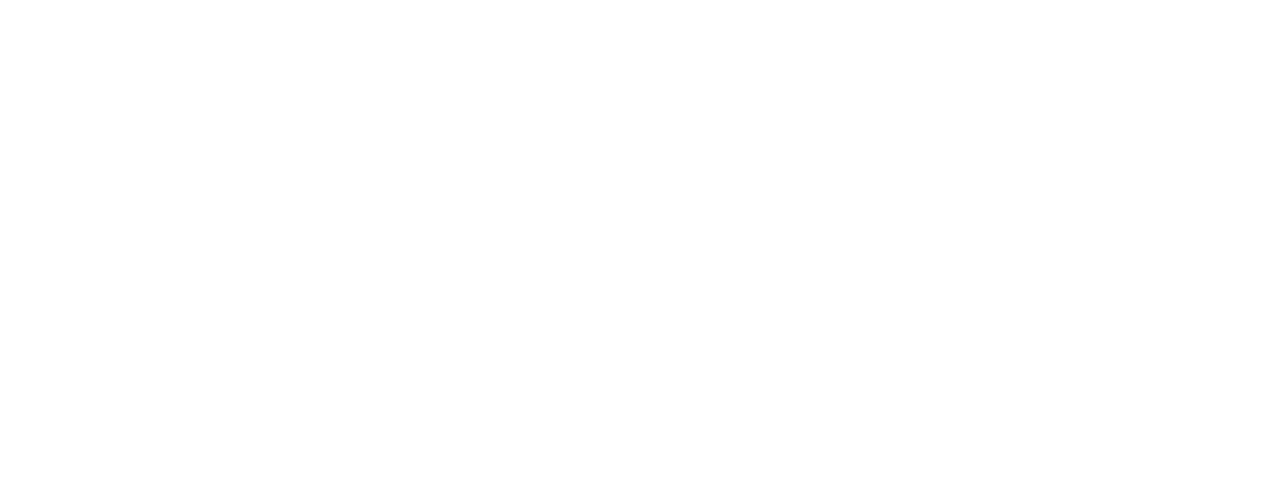
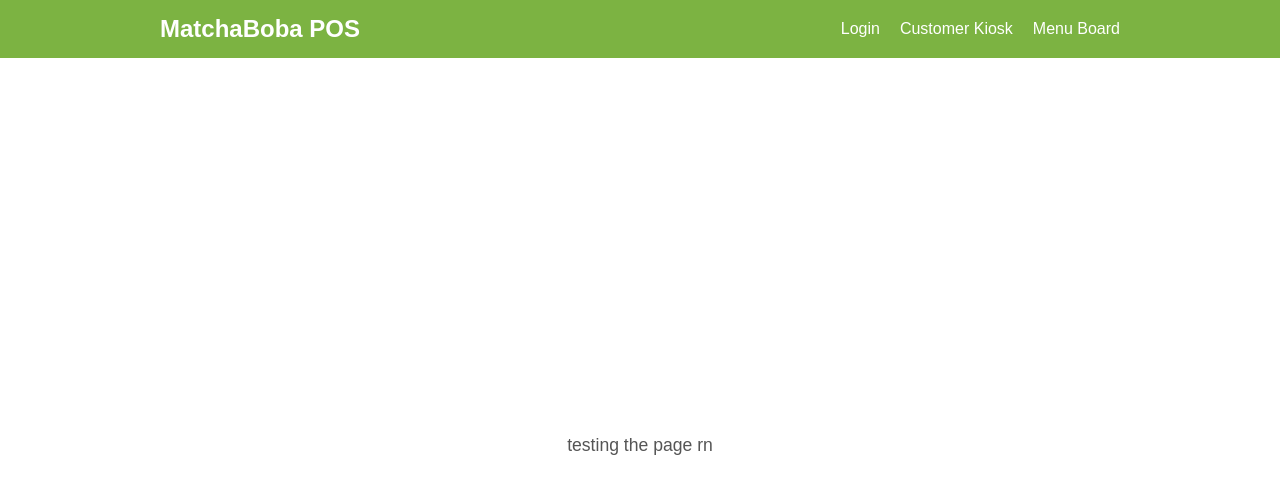
Before and after one commit to CSCE331-Fall2025-900-911/project3-gang-y2, a React app in the folder myapp/frontend/: page /kiosk in a window 1280 px wide. Before the commit this address had no page. Shown: the top 494 px of the page. Built offline with nearby package versions, Linux system fonts and the light colour scheme; the HTML template or start-up script is replaced by a standard one.

Commit message:
added kiosk file & linked it to main, currently empty

```diff
--- /dev/null
+++ b/myapp/frontend/src/Kiosk.css
@@ -0,0 +1,83 @@
+:root {
+  --matcha-green: #7cb342;
+  --white: #ffffff;
+}
+
+* {
+  margin: 0;
+  padding: 0;
+  box-sizing: border-box;
+}
+
+body {
+  font-family: "Poppins", sans-serif;
+  background-color: var(--white);
+  color: #333;
+}
+.kioskpage {
+  min-height: 100vh;
+  display: flex;
+  flex-direction: column;
+}
+
+.navbar {
+  background-color: var(--matcha-green);
+  color: var(--white);
+  padding: 15px 0;
+  width: 100%;
+  position: fixed;
+  top: 0;
+  left: 0;
+  z-index: 1000;
+}
+.nav-container {
+  display: flex;
+  justify-content: space-between;
+  align-items: center;
+  max-width: 1000px;
+  margin: 0 auto;
+  padding: 0 20px;
+}
+
+.logo {
+  font-size: 1.5rem;
+  font-weight: 600;
+}
+
+.nav-links {
+  list-style: none;
+  display: flex;
+  gap: 20px;
+}
+
+.nav-links a {
+  text-decoration: none;
+  color: var(--white);
+  font-weight: 500;
+  transition: opacity 0.2s ease;
+}
+
+.nav-links a:hover {
+  opacity: 0.8;
+}
+
+.content {
+  flex: 1;
+  display: flex;
+  flex-direction: column;
+  justify-content: center;
+  align-items: center;
+  text-align: center;
+  margin-top: 90px; /* height of navbar */
+}
+
+.content h2 {
+  font-size: 2rem;
+  margin-bottom: 10px;
+}
+
+.content p {
+  font-size: 1.1rem;
+  color: #555;
+  max-width: 600px;
+}
--- /dev/null
+++ b/myapp/frontend/src/Kiosk.jsx
@@ -0,0 +1,30 @@
+import React, { useState } from "react";
+import { Link } from "react-router-dom";
+import "./Kiosk.css";
+
+// menuItems = {
+//     // call the backend here to get the menu items for the buttons?
+// };
+
+function Kiosk() {
+    return (
+        <div className="kioskpage">
+            <nav className="navbar">
+                <div className="nav-container">
+                    <h1 className="logo">MatchaBoba POS</h1>
+                    <ul className="nav-links">
+                        <li><Link to="/login">Login</Link></li>
+                        <li><Link to="/kiosk">Customer Kiosk</Link></li>
+                        <li><Link to="/menu">Menu Board</Link></li>
+                    </ul>
+                    </div>
+            </nav>
+
+            <main className="content">
+                <p>testing the page rn</p>
+            </main>
+        </div>
+    );
+}
+
+export default Kiosk;
--- a/myapp/frontend/src/main.jsx
+++ b/myapp/frontend/src/main.jsx
@@ -3,6 +3,7 @@
 import { BrowserRouter, Routes, Route } from "react-router-dom";
 import App from "./App.jsx";
 import Login from "./Login.jsx";
+import Kiosk from "./Kiosk.jsx";
 import "./index.css";
 
 ReactDOM.createRoot(document.getElementById("root")).render(
@@ -11,6 +12,7 @@
       <Routes>
         <Route path="/" element={<App />} />
         <Route path="/login" element={<Login />} />
+        <Route path="/kiosk" element={<Kiosk />} />
       </Routes>
     </BrowserRouter>
   </React.StrictMode>
```
